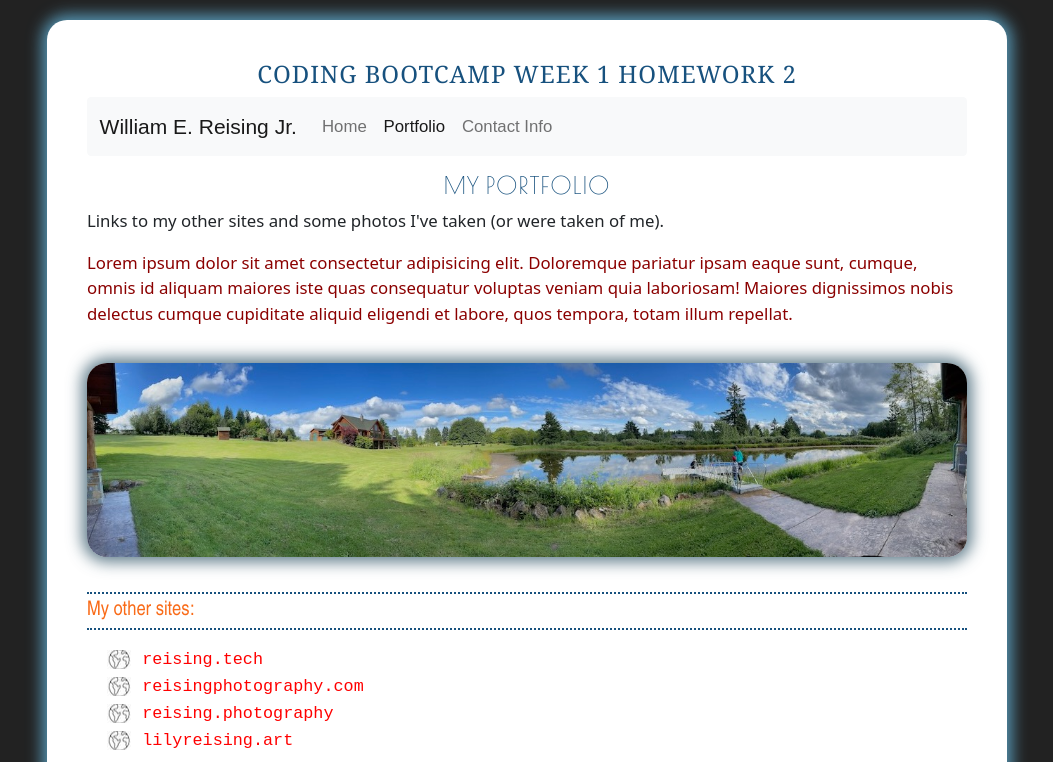
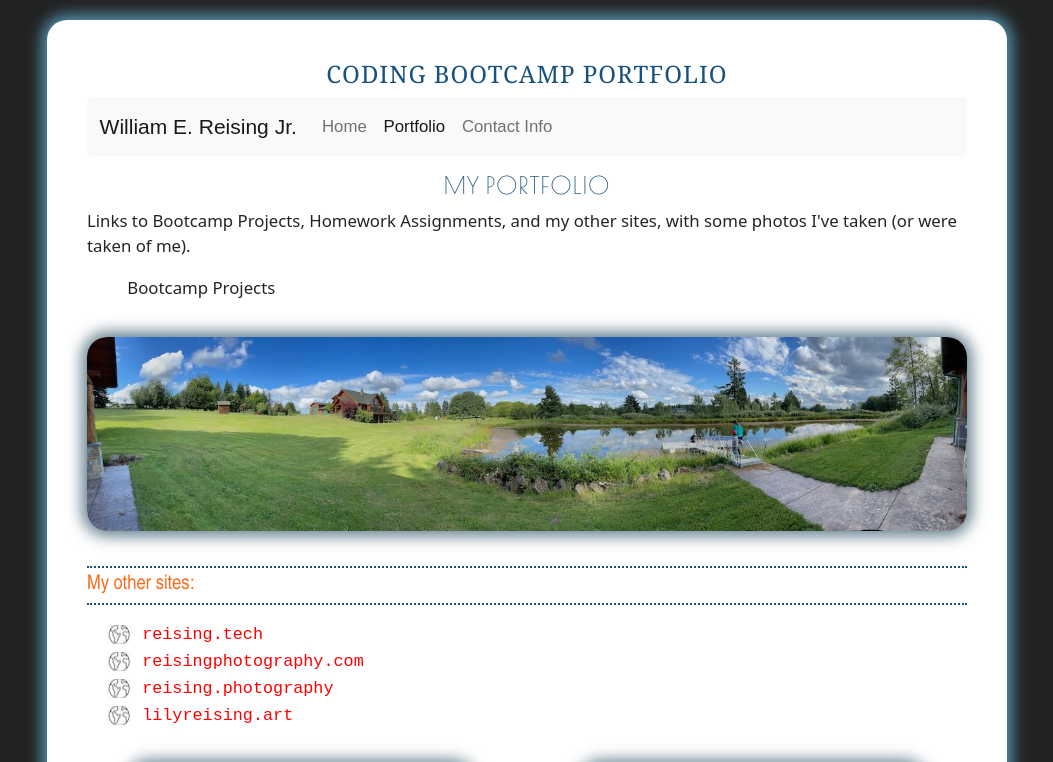
Before and after one commit to wreising/Bootcamp_Portfolio, a plain HTML site: page portfolio.html in a window 1280 px wide. Shown: the top 762 px of the page, without its empty margins (113-1166 px from the left). Drawn offline with nearby package versions, Linux system fonts and the light colour scheme.

Commit message:
Update portfolio.html

```diff
--- a/portfolio.html
+++ b/portfolio.html
@@ -13,7 +13,7 @@
   <link href="https://fonts.googleapis.com/css2?family=Poiret+One&display=swap" rel="stylesheet">
   <link rel="stylesheet" href="css/style.css">
 
-  <title>Week 1 - Homework 2</title>
+  <title>Bootcamp Portfolio - Portfolio</title>
 
 <style>
   a[href^="https://"] {
@@ -29,7 +29,7 @@
 </head>
 
 <header>
-  <h1>Coding Bootcamp Week 1 Homework 2</h1>
+  <h1>Coding Bootcamp Portfolio</h1>
 </header>
 
   <nav class="navbar navbar-expand-md navbar-light bg-light rounded">
@@ -59,8 +59,11 @@
 
   <div>
     <h1 class="poiret">My Portfolio</h1>
-    <p>Links to my other sites and some photos I've taken (or were taken of me).</p>
-    <p style="color: darkred;">Lorem ipsum dolor sit amet consectetur adipisicing elit. Doloremque pariatur ipsam eaque sunt, cumque, omnis id aliquam maiores iste quas consequatur voluptas veniam quia laboriosam! Maiores dignissimos nobis delectus cumque cupiditate aliquid eligendi et labore, quos tempora, totam illum repellat.</p>
+    <p>Links to Bootcamp Projects, Homework Assignments, and my other sites, with some photos I've taken (or were taken of me).</p>
+    <ul>
+      <ul>Bootcamp Projects</ul>
+      <ul></ul>
+    </ul>
   </div>
 
   <div class="row">
```
